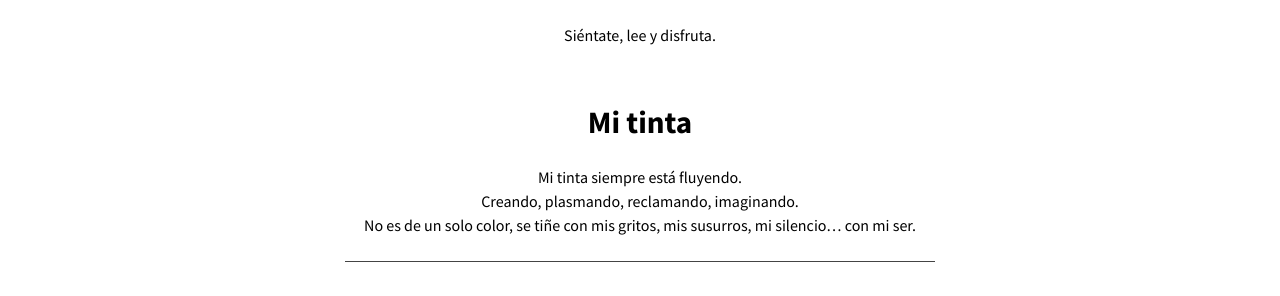
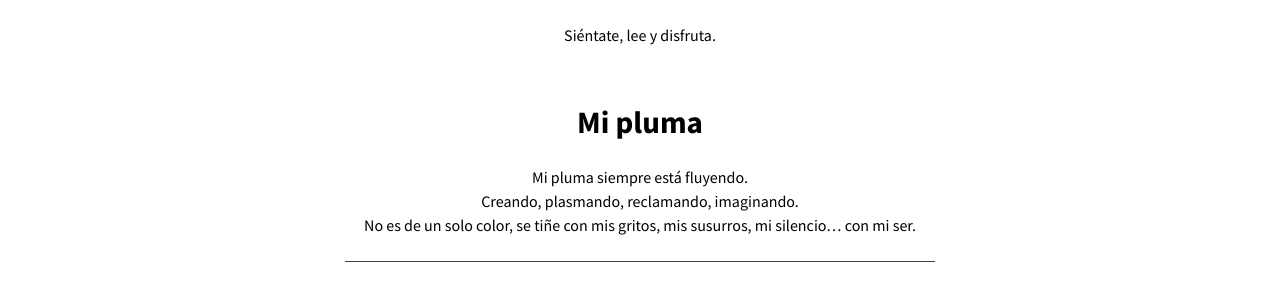
Before and after one commit to KajiiNarumi/iasuarezv, a Jekyll site: the page built from pluma.html, in a window 1280 px wide. Shown: the part 374-670 px from the top of the page. Built offline with Jekyll 4.4.1, drawn with Linux system fonts in a browser that asks for light colours; nearby versions of some CDN libraries.

Commit message:
Change 'Mi tinta' to 'Mi pluma' in pluma.html

```diff
--- a/pluma.html
+++ b/pluma.html
@@ -15,8 +15,8 @@ entries_layout: list
 
 
   <section class="text-center bloque">
-    <h2>Mi tinta</h2>
-    <p>Mi tinta siempre está fluyendo.<br>
+    <h2>Mi pluma</h2>
+    <p>Mi pluma siempre está fluyendo.<br>
     Creando, plasmando, reclamando, imaginando.<br>
     No es de un solo color, se tiñe con mis gritos, mis susurros, mi silencio… con mi ser.</p>
 
```
